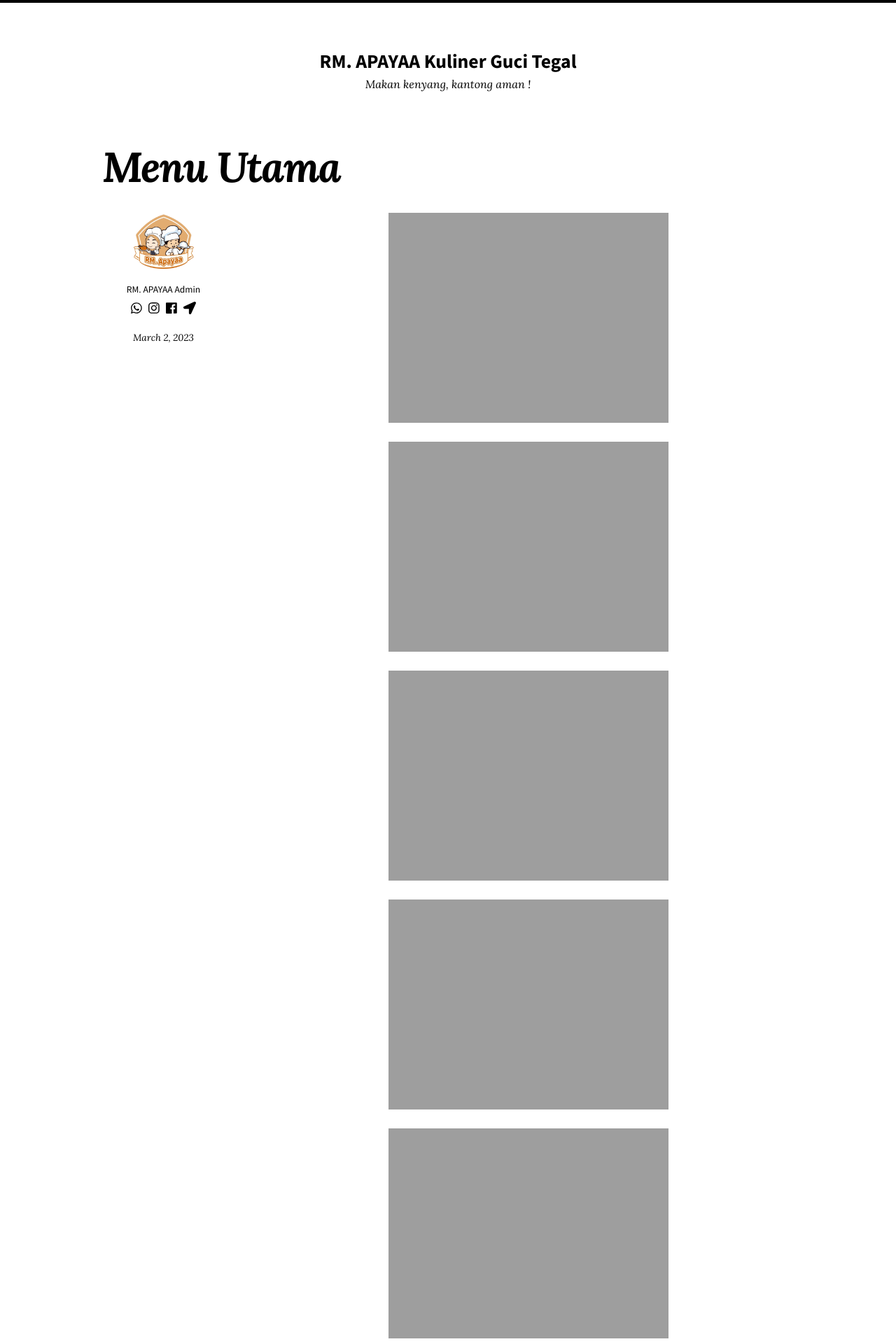
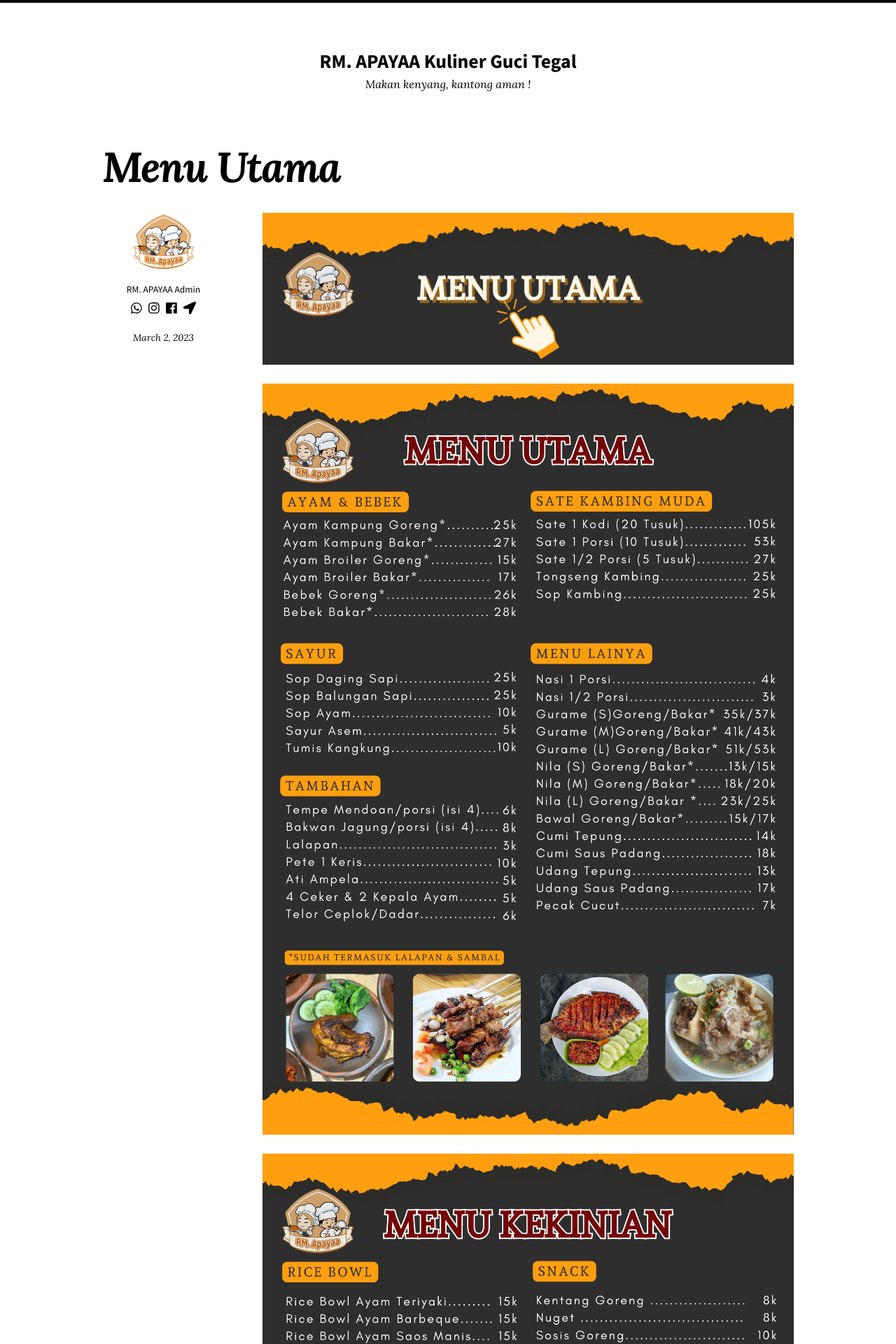
Before and after one commit to rm-apayaa/rm-apayaa.github.io, a Jekyll site: the page built from _posts/2023-03-02-menu-utama.markdown, in a window 1280 px wide. Shown: the top 1920 px of the page at 70% size. Built offline with Jekyll 4.4.1, drawn with Linux system fonts in a browser that asks for light colours; nearby versions of some CDN libraries.

Commit message:
add image menu utama

```diff
--- a/_posts/2023-03-02-menu-utama.markdown
+++ b/_posts/2023-03-02-menu-utama.markdown
@@ -3,14 +3,14 @@ title: Menu Utama
 date: 2023-03-02T08:15:04+07:00
 ---
 
-![image-center]({{ '/images/menu/daftar-menu.jpg' | absolute_url }}){: .align-center}
+![image-center]({{ '/images/menu/daftar-menu.png' | absolute_url }}){: .align-center}
 
-![image-center]({{ '/images/menu/menu-utama.jpg' | absolute_url }}){: .align-center}
+![image-center]({{ '/images/menu/menu-utama.png' | absolute_url }}){: .align-center}
 
-![image-center]({{ '/images/menu/menu-kekinian.jpg' | absolute_url }}){: .align-center}
+![image-center]({{ '/images/menu/menu-kekinian.png' | absolute_url }}){: .align-center}
 
-![image-center]({{ '/images/menu/menu-paket.jpg' | absolute_url }}){: .align-center}
+![image-center]({{ '/images/menu/menu-paket.png' | absolute_url }}){: .align-center}
 
-![image-center]({{ '/images/menu/menu-paket-lanjutan.jpg' | absolute_url }}){: .align-center}
+![image-center]({{ '/images/menu/menu-paket-lanjutan.png' | absolute_url }}){: .align-center}
 
-![image-center]({{ '/images/menu/aneka-minuman.jpg' | absolute_url }}){: .align-center}
+![image-center]({{ '/images/menu/aneka-minuman.png' | absolute_url }}){: .align-center}
```
Also changed, not shown: images/menu/aneka-minuman.png (added), images/menu/free es jeruk.png (added), images/menu/menu-kekinian.png (added), images/menu/menu-paket-lanjutan.png (added), images/menu/menu-paket.png (added), images/menu/menu-utama.png (added).
